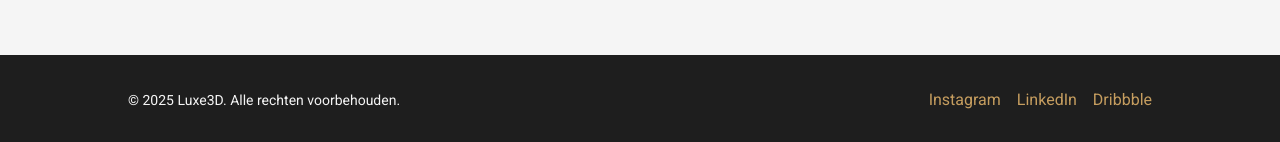
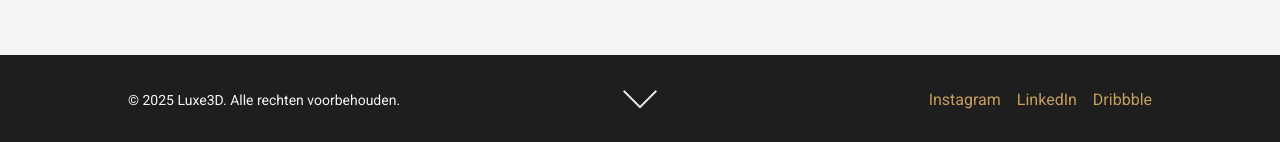
Before and after one commit to Vyzecb/ThreeJS, a Next.js app: page /contact in a window 1280 px wide. Shown: the part 674-816 px from the top of the page. Built offline with nearby package versions, Linux system fonts and the light colour scheme.

Commit message:
Update Layout.tsx

```diff
--- a/src/components/Layout.tsx
+++ b/src/components/Layout.tsx
@@ -1,13 +1,16 @@
-import React from 'react';
+// src/components/Layout.tsx
+import React, { PropsWithChildren, FC } from 'react';
 import Header from './Header';
 import Footer from './Footer';
+import ScrollIndicator from './ScrollIndicator';
 
-const Layout: React.FC = ({ children }) => (
-  <>
+const Layout: FC<PropsWithChildren<{}>> = ({ children }) => (
+  <div className="flex flex-col min-h-screen bg-secondary text-primary">
     <Header />
-    <main>{children}</main>
+    <main className="flex-grow">{children}</main>
+    <ScrollIndicator />
     <Footer />
-  </>
+  </div>
 );
 
 export default Layout;
```
